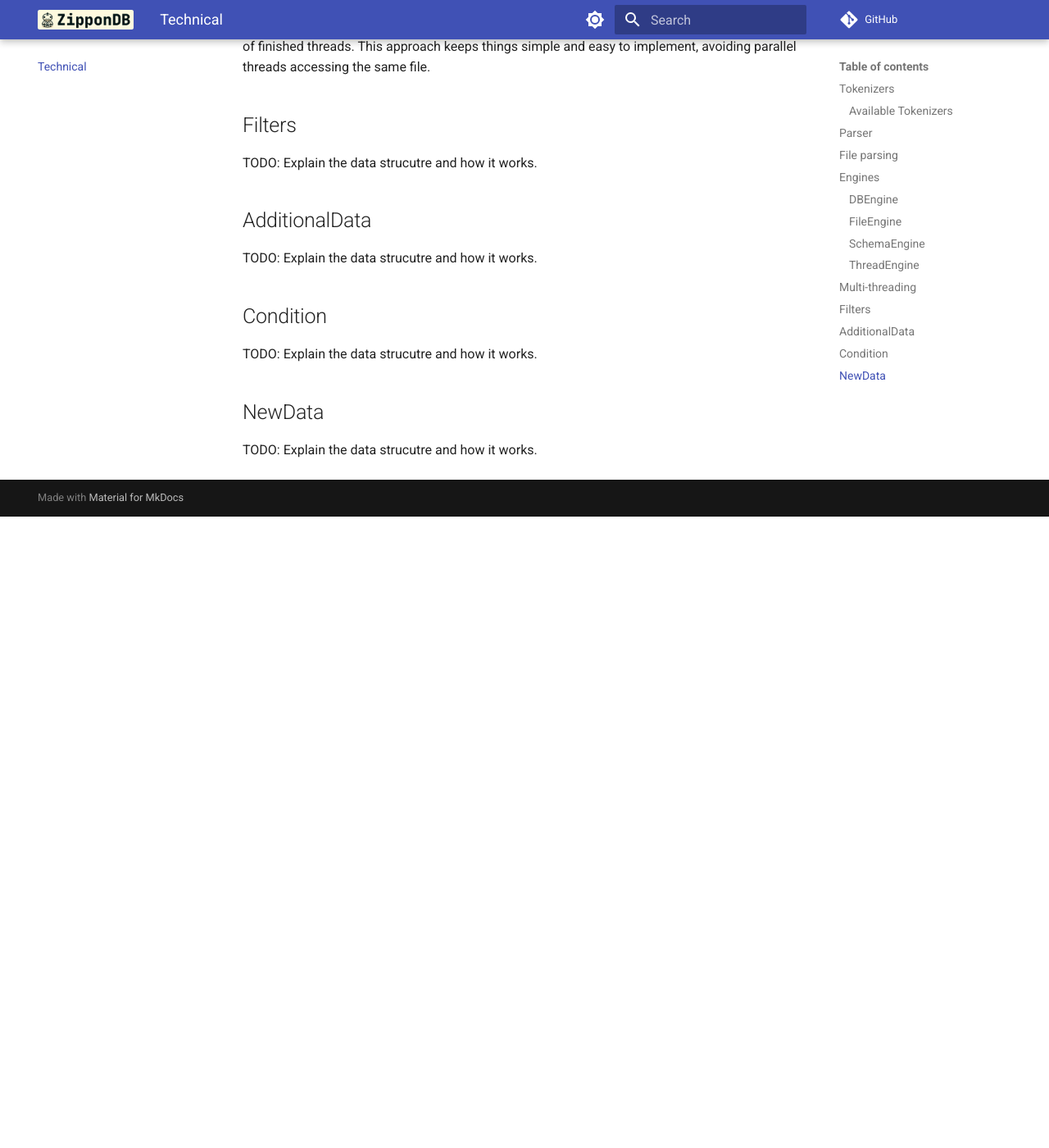
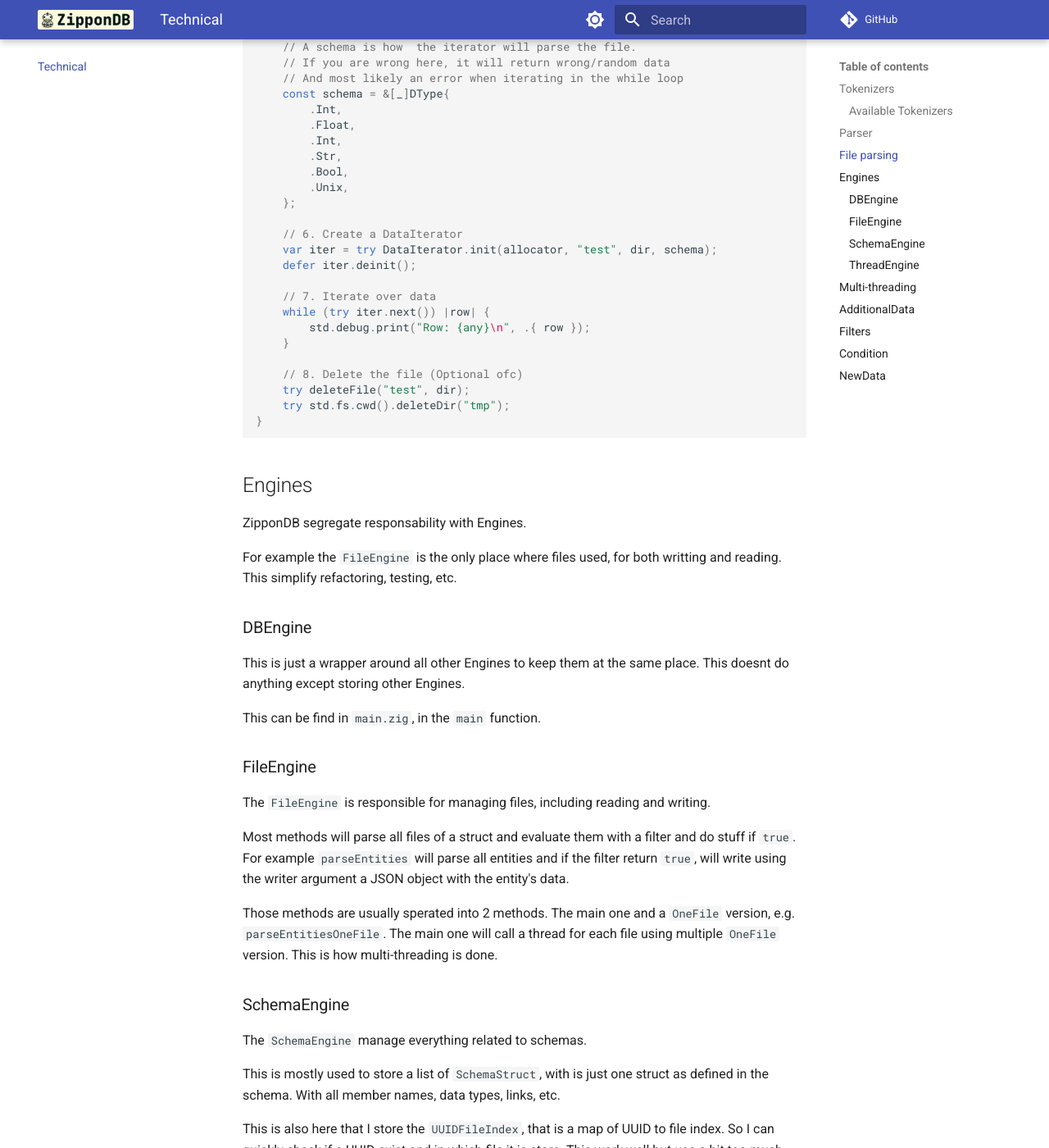
Before and after one commit to MrBounty/ZipponDB, an MkDocs documentation site: the page built from docs/Technical docs.md, in a window 1280 px wide and 1400 px high, scrolled down 2831 px. Shown: the whole window at 82% size. Built offline with MkDocs 1.6.1 and Material for MkDocs 9.7.7, drawn with Linux system fonts in a browser that asks for light colours; comment, search, counter and statistics services are not loaded; before the commit the page ends 3461 px from its top, so only the background shows below that; some of the changed text lies outside the part shown.

Commit message:
Added docs

````diff
--- a/docs/Technical docs.md
+++ b/docs/Technical docs.md
@@ -69,27 +69,109 @@ The ZiQL parser uses different methods for parsing:
 
 ## File parsing
 
-TODO: Explain ZipponData and how it works.
+File parsing is done through a small library that I did named [ZipponData](https://github.com/MrBounty/ZipponData).
+
+It is minimal and fast, it can parse 1_000_000 entity in 0.3s on one thread
+on a 7 7800X3D at around 4.5GHz with a Samsung SSD 980 PRO 2TB (up to 7,000/5,100MB/s for read/write speed).
+
+To read a file, you create an iterator for a single file and then you can iterate with `.next()`. It will return an array of `Data`. This make everything very easy to use.
+
+```zig
+const std = @import("std");
+
+pub fn main() !void {
+    const allocator = std.testing.allocator;
+
+    // 0. Make a temporary directory
+    try std.fs.cwd().makeDir("tmp");
+    const dir = try std.fs.cwd().openDir("tmp", .{});
+
+    // 1. Create a file
+    try createFile("test", dir);
+
+    // 2. Create some Data
+    const data = [_]Data{
+        Data.initInt(1),
+        Data.initFloat(3.14159),
+        Data.initInt(-5),
+        Data.initStr("Hello world"),
+        Data.initBool(true),
+        Data.initUnix(2021),
+    };
+
+    // 3. Create a DataWriter
+    var dwriter = try DataWriter.init("test", dir);
+    defer dwriter.deinit(); // This just close the file
+
+    // 4. Write some data
+    try dwriter.write(&data);
+    try dwriter.write(&data);
+    try dwriter.flush(); // Dont forget to flush !
+
+    // 5. Create a schema
+    // A schema is how  the iterator will parse the file.
+    // If you are wrong here, it will return wrong/random data
+    // And most likely an error when iterating in the while loop
+    const schema = &[_]DType{
+        .Int,
+        .Float,
+        .Int,
+        .Str,
+        .Bool,
+        .Unix,
+    };
+
+    // 6. Create a DataIterator
+    var iter = try DataIterator.init(allocator, "test", dir, schema);
+    defer iter.deinit();
+
+    // 7. Iterate over data
+    while (try iter.next()) |row| {
+        std.debug.print("Row: {any}\n", .{ row });
+    }
+
+    // 8. Delete the file (Optional ofc)
+    try deleteFile("test", dir);
+    try std.fs.cwd().deleteDir("tmp");
+}
+```
 
 ## Engines
 
-TODO: Explain
+ZipponDB segregate responsability with Engines.
+
+For example the `FileEngine` is the only place where files used, for both writting and reading. This simplify refactoring, testing, etc.
 
 ### DBEngine
 
-TODO: Explain
+This is just a wrapper around all other Engines to keep them at the same place. This doesnt do anything except storing other Engines.
+
+This can be find in `main.zig`, in the `main` function.
 
 ### FileEngine
 
-The file engine is responsible for managing files, including reading and writing. This section is not detailed, as it is expected to change in the future.
+The `FileEngine` is responsible for managing files, including reading and writing.
+
+Most methods will parse all files of a struct and evaluate them with a filter and do stuff if `true`. For example `parseEntities` will parse all entities and if the filter return `true`,
+will write using the writer argument a JSON object with the entity's data.
+
+Those methods are usually sperated into 2 methods. The main one and a `OneFile` version, e.g. `parseEntitiesOneFile`. The main one will call a thread for each file using multiple `OneFile` version.
+This is how multi-threading is done.
 
 ### SchemaEngine
 
-TODO: Explain
+The `SchemaEngine` manage everything related to schemas.
+
+This is mostly used to store a list of `SchemaStruct`, with is just one struct as defined in the schema. With all member names, data types, links, etc.
+
+This is also here that I store the `UUIDFileIndex`, that is a map of UUID to file index. So I can quickly check if a UUID exist and in which file it is store.
+This work well but use a bit too much memory for me, around 220MB for 1_000_000 entities. I tried doing a Radix Trie but it doesn't use that much less memory, maybe I did a mistake somewhere.
 
 ### ThreadEngine
 
-TODO: Explain
+The `ThreadEngine` manage the thread pool of the database.
+
+This is also where is stored the `ThreadSyncContext` that is use for each `OneFile` version of parsing methods in the `FileEngine`. This is the only atomix value currently used in the database.
 
 ## Multi-threading
 
@@ -97,11 +179,11 @@ ZipponDB uses multi-threading to improve performance. Each struct is saved in mu
 
 The only shared atomic values between threads are the number of found structs and the number of finished threads. This approach keeps things simple and easy to implement, avoiding parallel threads accessing the same file.
 
-## Filters
+## AdditionalData
 
 TODO: Explain the data strucutre and how it works.
 
-## AdditionalData
+## Filters
 
 TODO: Explain the data strucutre and how it works.
 
````
Also changed, not shown: docs/ZiQL.md (+2 -0 lines), docs/about.md (added).
